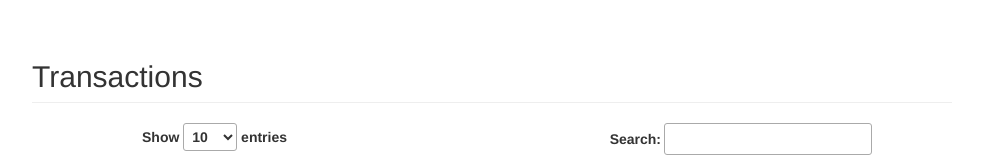
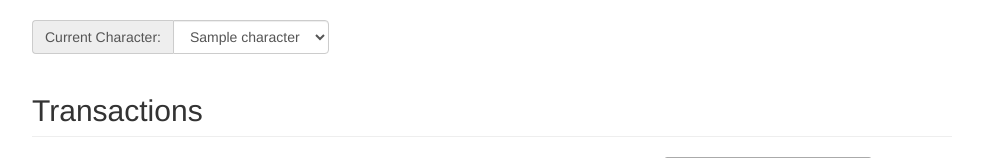
Before and after one commit to cantis/CoinPurse, a Flask app: page / in a window 1280 px wide. Shown: the part 52-210 px from the top of the page, without its empty margins (38-1021 px from the left). Run offline with Flask 2, Linux system fonts and the light colour scheme; tables that the repository leaves empty hold one stand-in row (values such as "Sample post"); some libraries are stand-ins or nearby versions.

Commit message:
Added the select and it keeps track of current!

```diff
--- a/app.py
+++ b/app.py
@@ -1,4 +1,4 @@
-from flask import Flask, render_template, url_for, redirect
+from flask import Flask, render_template, url_for, redirect, request
 from wtforms.fields.core import BooleanField, FloatField, IntegerField
 from wtforms.fields.simple import HiddenField
 from config import DevConfig
@@ -66,6 +66,7 @@ class AddEntryForm(FlaskForm):
 
 
 class EditEntryForm(FlaskForm):
+    """ Edit a transaction / entry Form """
     id = HiddenField()
     session = IntegerField(label='Session', validators=[InputRequired('Please provide session number.')])
     description = StringField(label='Description', validators=[InputRequired('Please provide a name')])
@@ -85,12 +86,28 @@ class EditCharacterForm(FlaskForm):
     is_dead = BooleanField(label="Is Dead")
 
 
+current_character = Character()
+
+
 # Route Handlers
 @app.route('/', methods=['get'])
 def index():
     entries = Entry.query.all()
+    characters = Character.query.all()
     add_form = AddEntryForm()
-    return render_template('index.html', entries=entries, add_form=add_form)
+    selected_name = ''
+    if current_character is not None:
+        selected_name = current_character.name
+    # selected_name = 'Alpha'
+    return render_template('index.html', entries=entries, add_form=add_form, characters=characters, selected_name=selected_name)
+
+
+@app.route('/change_character', methods=['post'])
+def change_character():
+    selection = request.form.get('select_character')
+    global current_character
+    current_character = Character.query.get(selection)
+    return redirect(url_for('index'))
 
 
 @app.route('/add', methods=['post'])
@@ -115,6 +132,7 @@ def character_list():
     characters = Character.query.all()
     form = AddCharacterForm()
     form.process(obj=characters)
+    form.name(class_='col-md-4')
     return render_template('character.html', characters=characters, form=form, mode='add')
 
 
--- a/templates/character.html
+++ b/templates/character.html
@@ -8,6 +8,7 @@
 
 {% block content %}
     <div class="container">
+        <!-- Header -->
         <div class="row col-md-10">
             <h2 class="page-header">Characters</h2>
         </div>
--- a/templates/index.html
+++ b/templates/index.html
@@ -8,6 +8,26 @@
 
 {% block content %}
     <div class="container">
+         <!-- Current Character Selector -->
+         <div class="row col-md-4">
+            <form class="form-inline" action="/change_character" method="post">
+                <div class="form-group">
+                    <div class="input-group">
+                        <span class="input-group-addon">Current Character:</span>
+                            <select class="selectpicker form-control" name="select_character" id="select_character" onchange="this.form.submit()">
+                                {%for char in characters %}
+                                    {% if char.name == selected_name %}
+                                        <option value="{{char.id}}" selected>{{char.name}}</option>
+                                    {% else %}
+                                        <option value="{{char.id}}">{{char.name}}</option>
+                                    {% endif %}
+                                {% endfor%}
+                            </select>
+                    </div>
+                </div>
+            </form>
+        </div>
+        <!-- Header  -->
         <div class="row col-md-10">
             <h2 class="page-header">Transactions</h2>
         </div>
@@ -52,7 +72,10 @@
     <script type="text/javascript" charset="utf8" src="https://cdn.datatables.net/1.10.22/js/jquery.dataTables.js"></script>
     <script>
         $(document).ready (function(){
-            $('#entryTable').DataTable();
+            $('#entryTable').DataTable({
+                paging:false,
+                scrollY: 185
+            });
         })
     </script>
 {% endblock scripts%}
--- a/templates/layout/navbar.html
+++ b/templates/layout/navbar.html
@@ -3,7 +3,6 @@
         <div class="navbar-header">
             <a href="/" class="navbar-brand">Coin Purse</a>
         </div>
-
         <div class="collapse navbar-collapse">
             <ul class="nav navbar-nav">
                 <li {% if request.path == '/character' %} class="active" {% endif %}><a href="/character">Characters</a></li>
```
